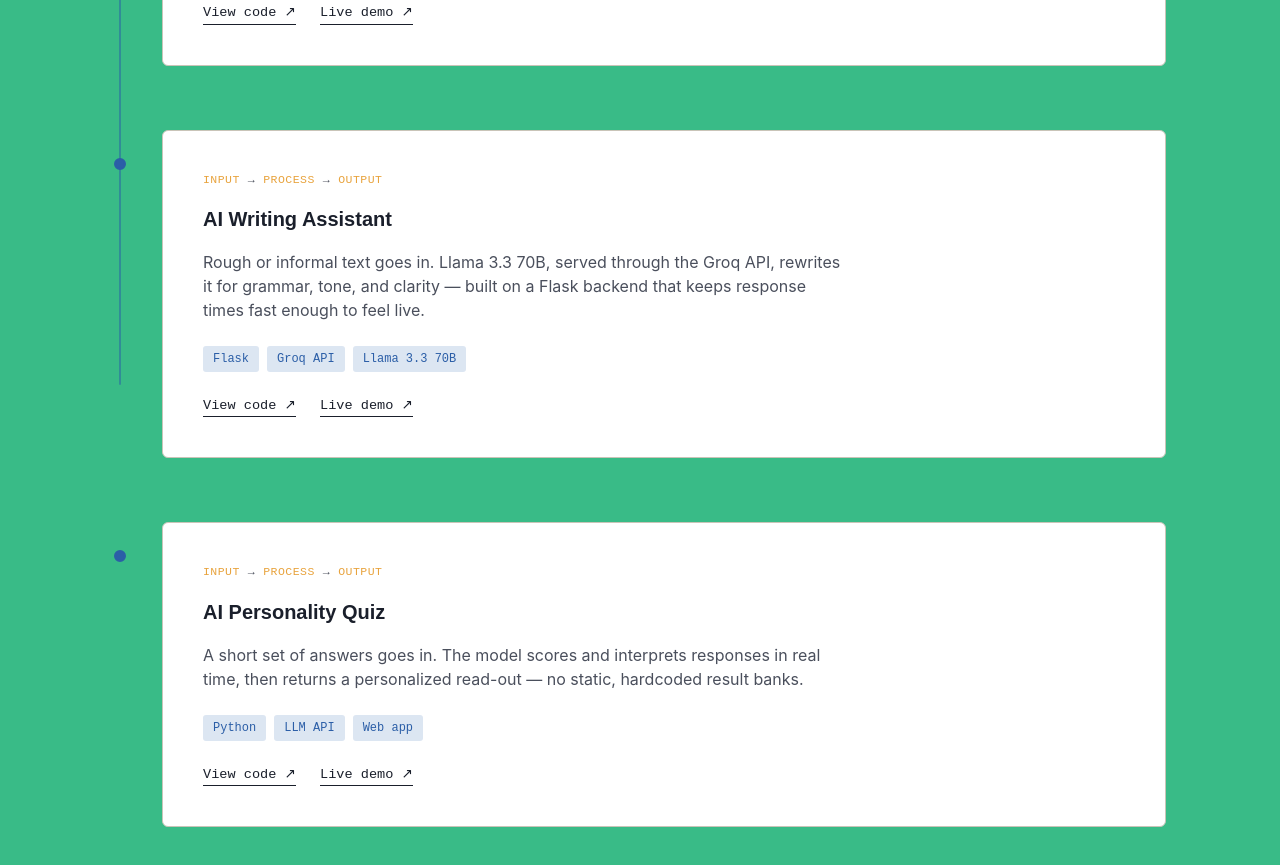
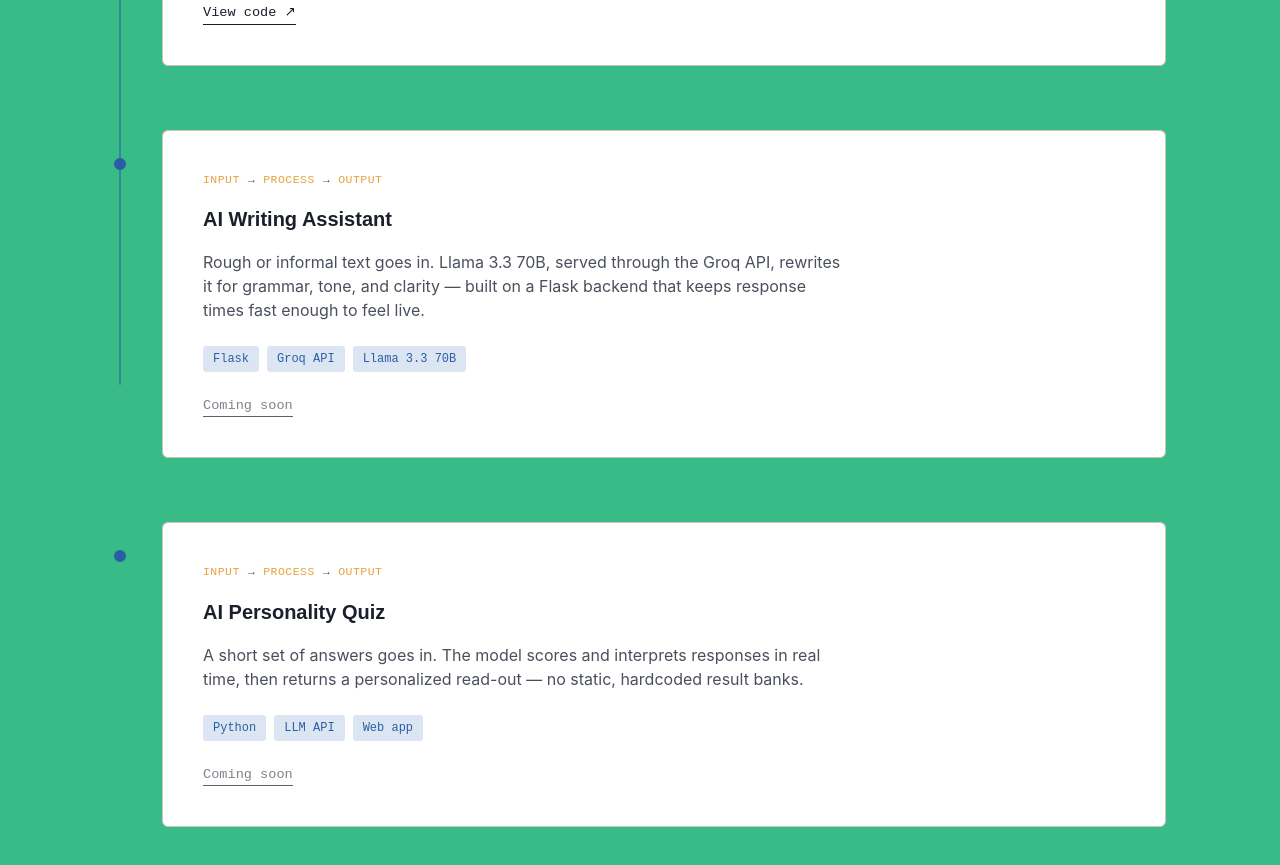
Before and after one commit to WaleedZafar9/waleedzafar9.github.io, a plain HTML site: page index.html in a window 1280 px wide. Shown: the part 1306-2171 px from the top of the page. Drawn offline with Linux system fonts and the light colour scheme.

Commit message:
Add portfolio site

```diff
--- a/index.html
+++ b/index.html
@@ -98,8 +98,7 @@
             <li>Python</li><li>Multi-agent pipeline</li><li>python-docx</li>
           </ul>
         <div class="node-links">
-            <a href="#" class="node-link">View code ↗</a>
-            <a href="#" class="node-link">Live demo ↗</a>
+  <a href="https://github.com/WaleedZafar9/Resume_tailor" class="node-link" target="_blank" rel="noopener">View code ↗</a>
 </div>
 </div>
       </article>
@@ -120,8 +119,7 @@
             <li>Flask</li><li>Groq API</li><li>Llama 3.3 70B</li>
           </ul>
          <div class="node-links">
-            <a href="#" class="node-link">View code ↗</a>
-            <a href="#" class="node-link">Live demo ↗</a>
+  <span class="node-link node-link-soon">Coming soon</span>
 </div>
         </div>
       </article>
@@ -142,8 +140,7 @@
             <li>Python</li><li>LLM API</li><li>Web app</li>
           </ul>
           <div class="node-links">
-            <a href="#" class="node-link">View code ↗</a>
-            <a href="#" class="node-link">Live demo ↗</a>
+  <span class="node-link node-link-soon">Coming soon</span>
 </div>
         </div>
       </article>
--- a/style.css
+++ b/style.css
@@ -518,6 +518,11 @@ section {
   border-bottom: 1px solid var(--ink);
   transition: color 0.15s ease, border-color 0.15s ease;
 }
+.node-link-soon {
+  color: var(--ink-soft);
+  cursor: default;
+  opacity: 0.7;
+}
 .node-link:hover { color: var(--signal); border-color: var(--signal); }
 
 /* ===== ABOUT ===== */
```
Also changed, not shown: 2 other files. Lines whose indentation alone changed are shown as unchanged.
